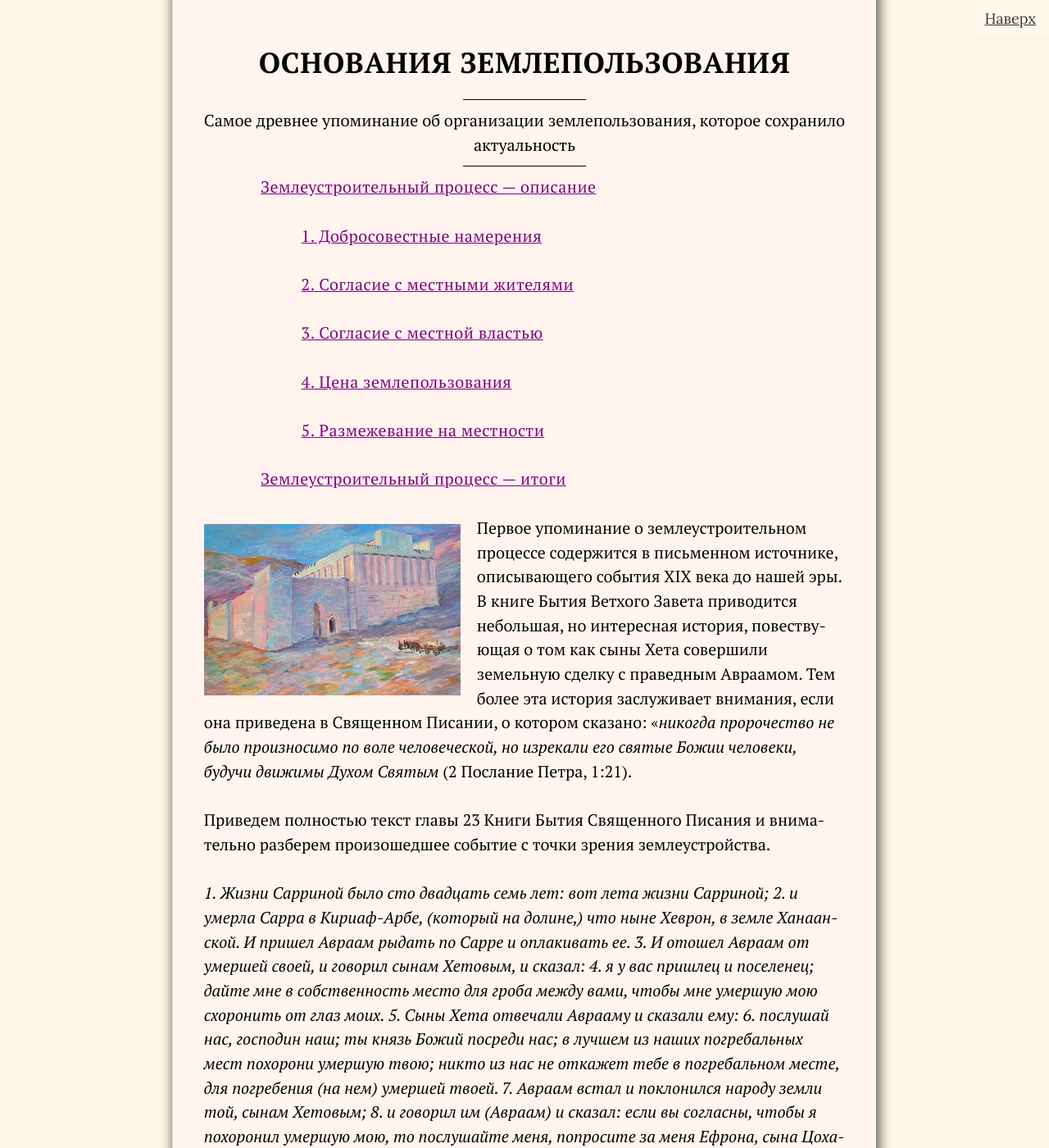
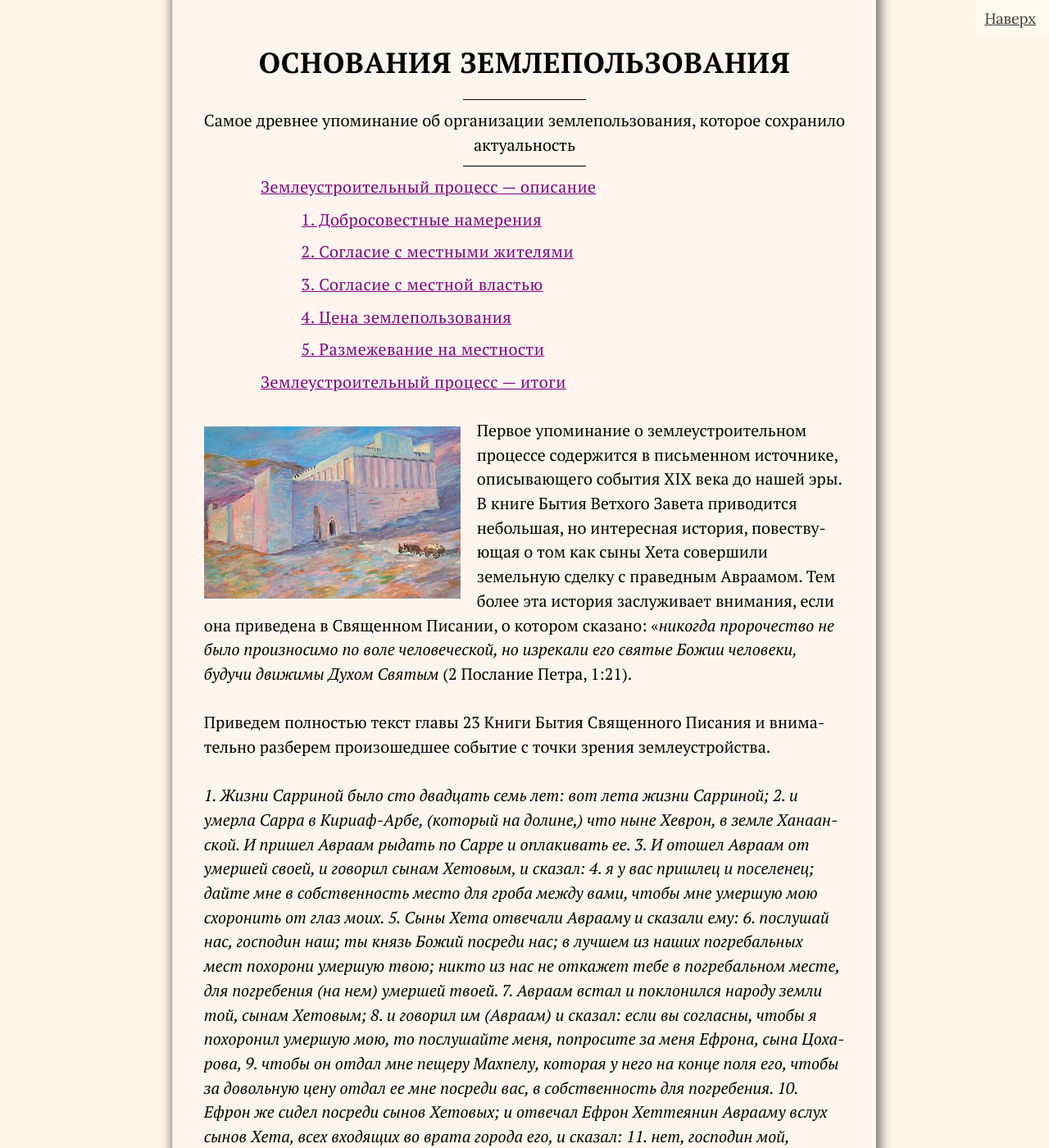
Before and after one commit to SergSi/land-use-art, a Jekyll site: the page built from _posts/2023-09-01-book.md, in a window 1280 px wide and 1400 px high, scrolled down 236 px. Shown: the whole window at 82% size. Built offline with Jekyll 4.4.1, drawn with Linux system fonts in a browser that asks for light colours; some web fonts are replaced.

Commit message:
Update style.css

```diff
--- a/assets/css/style.css
+++ b/assets/css/style.css
@@ -27,7 +27,7 @@
   --space-l5-sm: calc(var(--space-l5-lg) / 2);
   --space-l6-sm: calc(var(--space-l6-lg) / 2);
 
-  --space-list-items: 1.5em;
+  --space-list-items: 0.5em;
   --background-color: #FDF5E6;
   --page-color: #FFF5EE;
   --font-color: #030202;
```
